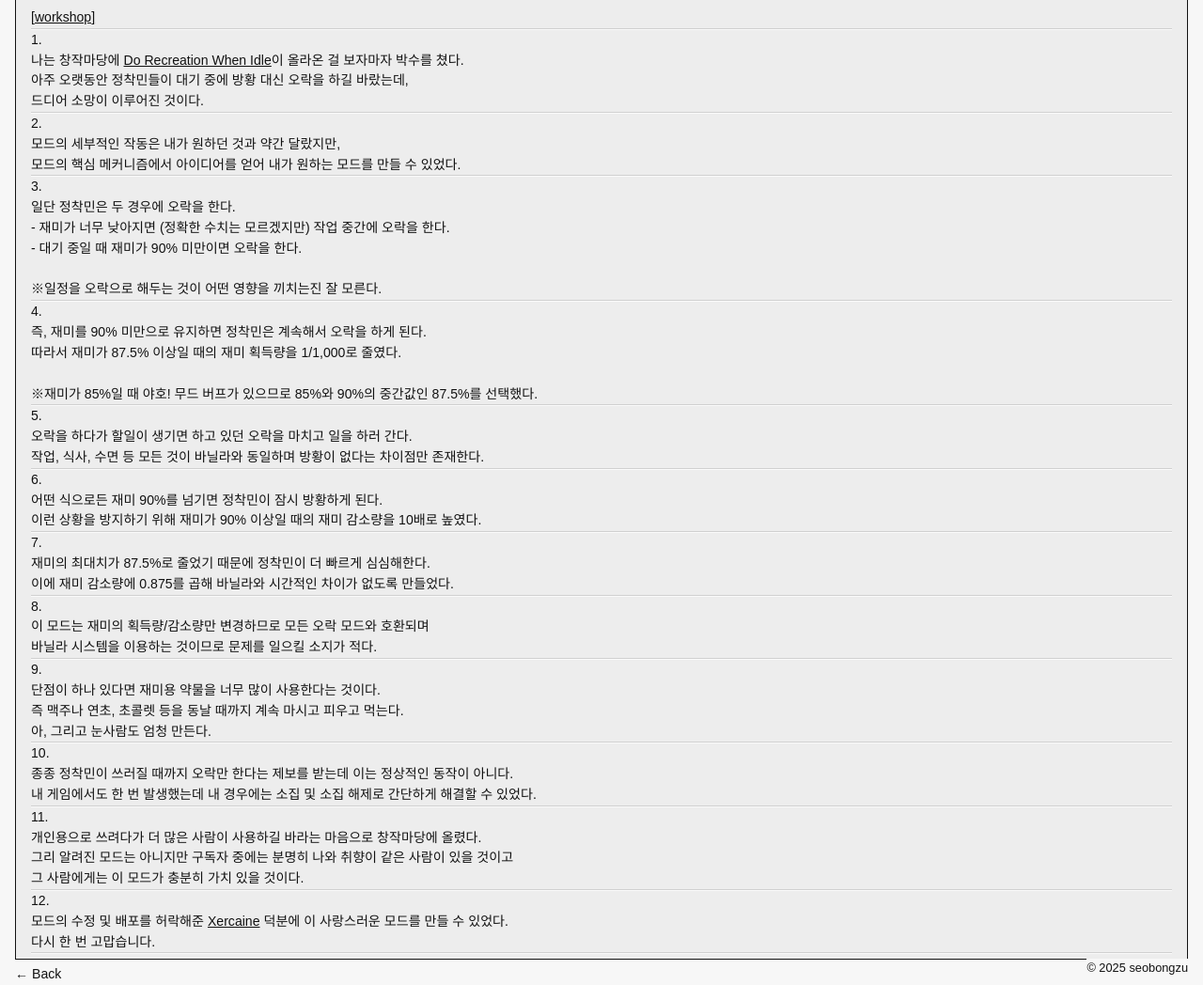
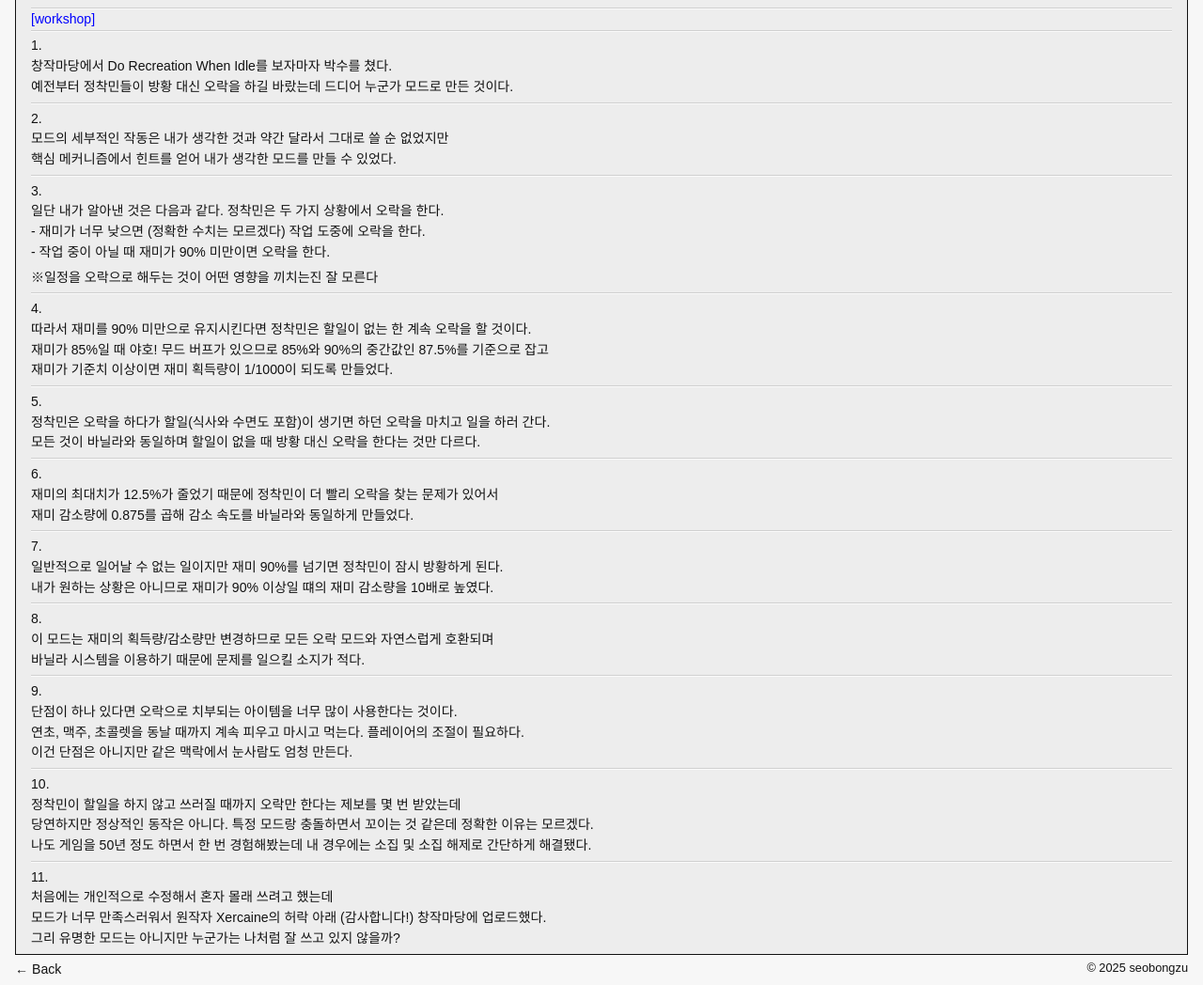
Before and after one commit to seobongzu/seobongzu.github.io, a Jekyll site: the page built from _posts/2025-01-19-Endless-Recreation.md, in a window 1280 px wide and 1400 px high, scrolled down 477 px. Shown: the part 352-1400 px from the top of the window at 94% size. Built offline with Jekyll 4.4.1, drawn with Linux system fonts in a browser that asks for light colours.

Commit message:
edit: Endless Recreation

```diff
--- a/_posts/2025-01-19-Endless-Recreation.md
+++ b/_posts/2025-01-19-Endless-Recreation.md
@@ -7,33 +7,81 @@ keywords: "rimworld, mod, 림월드, 모드"
 image: "https://seobongzu.com/assets/images/rimworld/EndlessRecreation/EndlessRecreation.webp"
 ---
 <iframe src="https://www.youtube-nocookie.com/embed/SU4R6RBrG98?si=nzD0KP-KvhB5DUOV" width=1280px height=720px title="Endless Recreation" frameborder="0" allow="accelerometer; autoplay; clipboard-write; encrypted-media; gyroscope; picture-in-picture; web-share" loading="lazy" referrerpolicy="strict-origin-when-cross-origin" allowfullscreen></iframe>
-<p><a href="https://steamcommunity.com/sharedfiles/filedetails/?id=3410477716" target="_blank">[workshop]</a></p>
+<p>
 <hr>
-<p>1.<br>나는 창작마당에 <a href="https://steamcommunity.com/sharedfiles/filedetails/?id=3368214339" target="_blank">Do Recreation When Idle</a>이 올라온 걸 보자마자 박수를 쳤다.<br>아주 오랫동안 정착민들이 대기 중에 방황 대신 오락을 하길 바랐는데,<br>드디어 소망이 이루어진 것이다.<br></p>
+<span class="download-box"><a href="https://steamcommunity.com/sharedfiles/filedetails/?id=3410477716" target="_blank">[workshop]</a></span>
 <hr>
-<p>2.<br>모드의 세부적인 작동은 내가 원하던 것과 약간 달랐지만,<br>모드의 핵심 메커니즘에서 아이디어를 얻어 내가 원하는 모드를 만들 수 있었다.<br></p>
-<hr>
-<p>3.<br>일단 정착민은 두 경우에 오락을 한다.<br>- 재미가 너무 낮아지면 (정확한 수치는 모르겠지만) 작업 중간에 오락을 한다.<br>- 대기 중일 때 재미가 90% 미만이면 오락을 한다.<br>
-<br>
-※일정을 오락으로 해두는 것이 어떤 영향을 끼치는진 잘 모른다.<br></p>
-<hr>
-<p>4.<br>즉, 재미를 90% 미만으로 유지하면 정착민은 계속해서 오락을 하게 된다.<br>따라서 재미가 87.5% 이상일 때의 재미 획득량을 1/1,000로 줄였다.<br>
-<br>
-※재미가 85%일 때 야호! 무드 버프가 있으므로 85%와 90%의 중간값인 87.5%를 선택했다.<br></p>
-<hr>
-<p>5.<br>오락을 하다가 할일이 생기면 하고 있던 오락을 마치고 일을 하러 간다.<br>작업, 식사, 수면 등 모든 것이 바닐라와 동일하며 방황이 없다는 차이점만 존재한다.<br></p>
-<hr>
-<p>6.<br>어떤 식으로든 재미 90%를 넘기면 정착민이 잠시 방황하게 된다.<br>이런 상황을 방지하기 위해 재미가 90% 이상일 때의 재미 감소량을 10배로 높였다.<br></p>
-<hr>
-<p>7.<br>재미의 최대치가 87.5%로 줄었기 때문에 정착민이 더 빠르게 심심해한다.<br>이에 재미 감소량에 0.875를 곱해 바닐라와 시간적인 차이가 없도록 만들었다.<br></p>
-<hr>
-<p>8.<br>이 모드는 재미의 획득량/감소량만 변경하므로 모든 오락 모드와 호환되며<br>바닐라 시스템을 이용하는 것이므로 문제를 일으킬 소지가 적다.<br></p>
-<hr>
-<p>9.<br>단점이 하나 있다면 재미용 약물을 너무 많이 사용한다는 것이다.<br>즉 맥주나 연초, 초콜렛 등을 동날 때까지 계속 마시고 피우고 먹는다.<br>아, 그리고 눈사람도 엄청 만든다.<br></p>
-<hr>
-<p>10.<br>종종 정착민이 쓰러질 때까지 오락만 한다는 제보를 받는데 이는 정상적인 동작이 아니다.<br>내 게임에서도 한 번 발생했는데 내 경우에는 소집 및 소집 해제로 간단하게 해결할 수 있었다.</p>
-<hr>
-<p>11.<br>개인용으로 쓰려다가 더 많은 사람이 사용하길 바라는 마음으로 창작마당에 올렸다.<br>그리 알려진 모드는 아니지만 구독자 중에는 분명히 나와 취향이 같은 사람이 있을 것이고<br>그 사람에게는 이 모드가 충분히 가치 있을 것이다.<br></p>
-<hr>
-<p>12.<br>모드의 수정 및 배포를 허락해준 <a href="https://steamcommunity.com/profiles/76561198062265145/myworkshopfiles/?appid=294100" target="_blank">Xercaine</a> 덕분에 이 사랑스러운 모드를 만들 수 있었다.<br>다시 한 번 고맙습니다.</p>
-<hr>
+</p>
+<div class="half-space"></div>
+<p>
+1.<br>
+창작마당에서 Do Recreation When Idle를 보자마자 박수를 쳤다.<br>
+예전부터 정착민들이 방황 대신 오락을 하길 바랐는데 드디어 누군가 모드로 만든 것이다.
+</p>
+<div class="half-space"></div><hr><div class="half-space"></div>
+<p>
+2.<br>
+모드의 세부적인 작동은 내가 생각한 것과 약간 달라서 그대로 쓸 순 없었지만<br>
+핵심 메커니즘에서 힌트를 얻어 내가 생각한 모드를 만들 수 있었다.
+</p>
+<div class="half-space"></div><hr><div class="half-space"></div>
+<p>
+3.<br>
+일단 내가 알아낸 것은 다음과 같다. 정착민은 두 가지 상황에서 오락을 한다.<br>
+- 재미가 너무 낮으면 (정확한 수치는 모르겠다) 작업 도중에 오락을 한다.<br>
+- 작업 중이 아닐 때 재미가 90% 미만이면 오락을 한다.<br>
+<div class="half-space"></div>
+※일정을 오락으로 해두는 것이 어떤 영향을 끼치는진 잘 모른다
+</p>
+<div class="half-space"></div><hr><div class="half-space"></div>
+<p>
+4.<br>
+따라서 재미를 90% 미만으로 유지시킨다면 정착민은 할일이 없는 한 계속 오락을 할 것이다.<br>
+재미가 85%일 때 야호! 무드 버프가 있으므로 85%와 90%의 중간값인 87.5%를 기준으로 잡고<br>
+재미가 기준치 이상이면 재미 획득량이 1/1000이 되도록 만들었다.
+</p>
+<div class="half-space"></div><hr><div class="half-space"></div>
+<p>
+5.<br>
+정착민은 오락을 하다가 할일(식사와 수면도 포함)이 생기면 하던 오락을 마치고 일을 하러 간다.<br>
+모든 것이 바닐라와 동일하며 할일이 없을 때 방황 대신 오락을 한다는 것만 다르다.
+</p>
+<div class="half-space"></div><hr><div class="half-space"></div>
+<p>
+6.<br>
+재미의 최대치가 12.5%가 줄었기 때문에 정착민이 더 빨리 오락을 찾는 문제가 있어서<br>
+재미 감소량에 0.875를 곱해 감소 속도를 바닐라와 동일하게 만들었다.
+</p>
+<div class="half-space"></div><hr><div class="half-space"></div>
+<p>
+7.<br>
+일반적으로 일어날 수 없는 일이지만 재미 90%를 넘기면 정착민이 잠시 방황하게 된다.<br>
+내가 원하는 상황은 아니므로 재미가 90% 이상일 떄의 재미 감소량을 10배로 높였다.
+</p>
+<div class="half-space"></div><hr><div class="half-space"></div>
+<p>
+8.<br>
+이 모드는 재미의 획득량/감소량만 변경하므로 모든 오락 모드와 자연스럽게 호환되며<br>
+바닐라 시스템을 이용하기 때문에 문제를 일으킬 소지가 적다.
+</p>
+<div class="half-space"></div><hr><div class="half-space"></div>
+<p>
+9.<br>
+단점이 하나 있다면 오락으로 치부되는 아이템을 너무 많이 사용한다는 것이다.<br>
+연초, 맥주, 초콜렛을 동날 때까지 계속 피우고 마시고 먹는다. 플레이어의 조절이 필요하다.<br>
+이건 단점은 아니지만 같은 맥락에서 눈사람도 엄청 만든다.
+</p>
+<div class="half-space"></div><hr><div class="half-space"></div>
+<p>
+10.<br>
+정착민이 할일을 하지 않고 쓰러질 때까지 오락만 한다는 제보를 몇 번 받았는데<br>
+당연하지만 정상적인 동작은 아니다. 특정 모드랑 충돌하면서 꼬이는 것 같은데 정확한 이유는 모르겠다.<br>
+나도 게임을 50년 정도 하면서 한 번 경험해봤는데 내 경우에는 소집 및 소집 해제로 간단하게 해결됐다.
+</p>
+<div class="half-space"></div><hr><div class="half-space"></div>
+<p>
+11.<br>
+처음에는 개인적으로 수정해서 혼자 몰래 쓰려고 했는데<br>
+모드가 너무 만족스러워서 원작자 Xercaine의 허락 아래 (감사합니다!) 창작마당에 업로드했다.<br>
+그리 유명한 모드는 아니지만 누군가는 나처럼 잘 쓰고 있지 않을까?
+</p>
```
